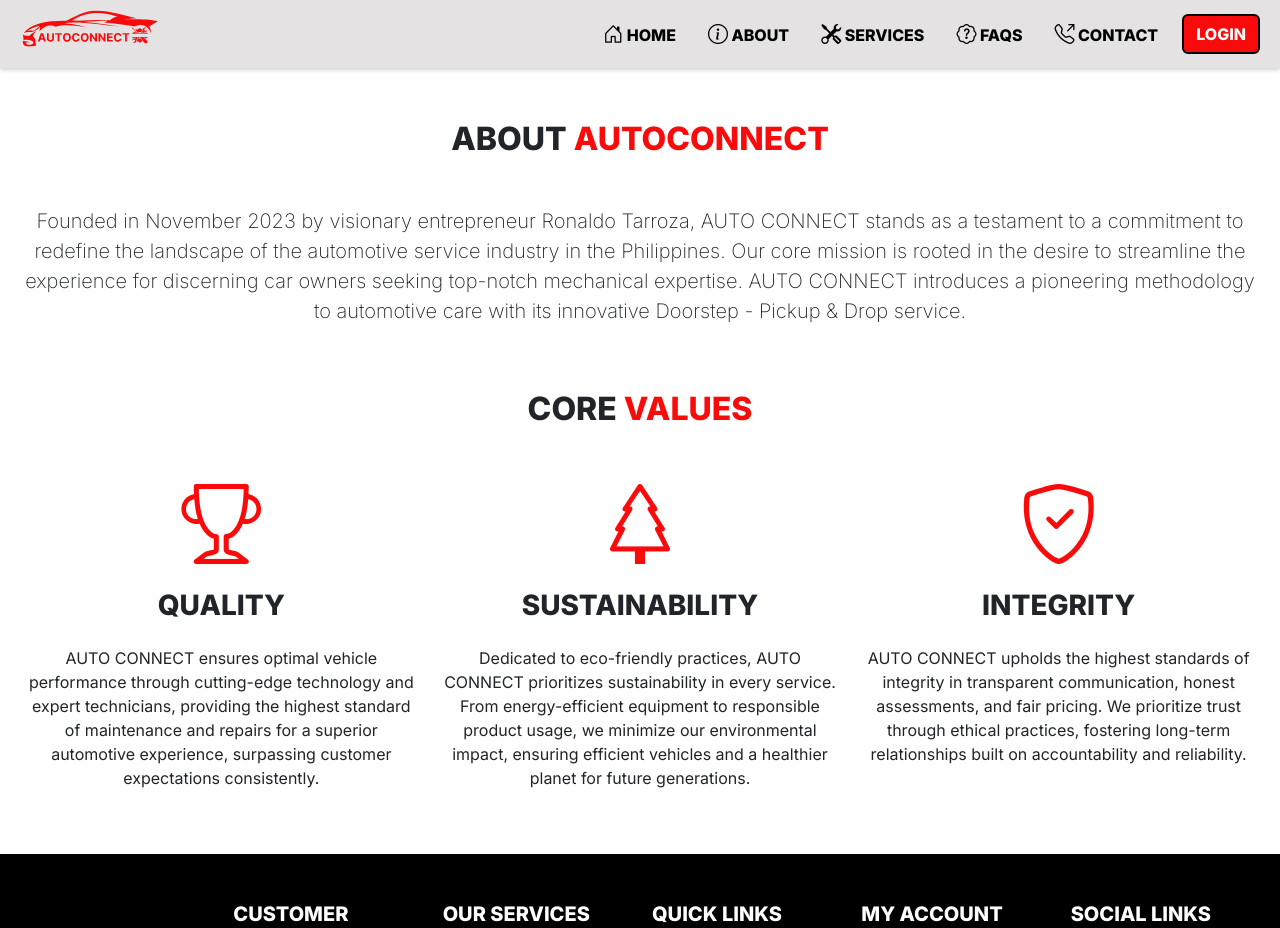
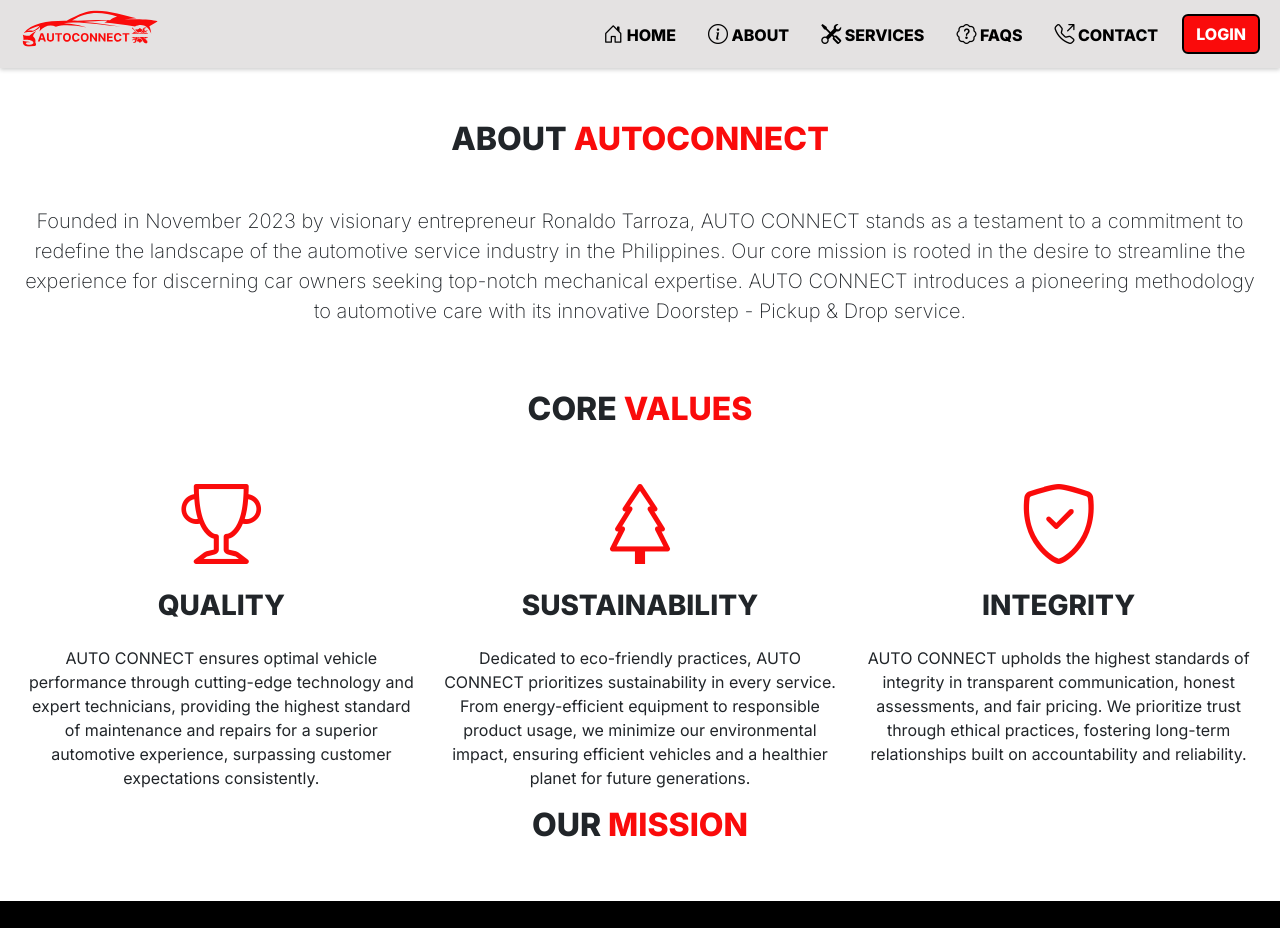
Before and after one commit to jaspherbagor/AutoConnect, a React (Create React App) app in the folder front-end/: page /about in a window 1280 px wide. Shown: the top 928 px of the page. Built offline with nearby package versions, Linux system fonts and the light colour scheme.

Commit message:
added a heading for mission

```diff
--- a/front-end/src/components/pages/client/about.jsx
+++ b/front-end/src/components/pages/client/about.jsx
@@ -28,6 +28,7 @@ const About = () => {
                 <p>AUTO CONNECT upholds the highest standards of integrity in transparent communication, honest assessments, and fair pricing. We prioritize trust through ethical practices, fostering long-term relationships built on accountability and reliability.</p>
               </div>
             </div>
+            <h2 className="fw-bolder text-center">OUR <span>MISSION</span></h2>
         </section>
 
         <ClientFooter/>
```
